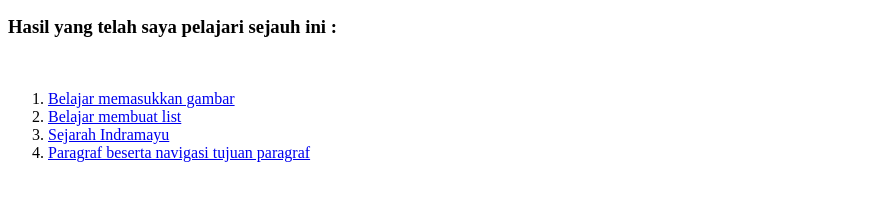
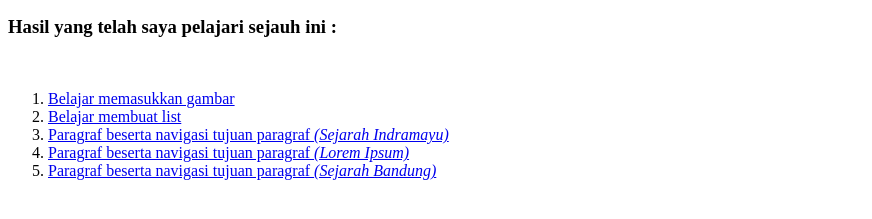
Before and after one commit to RayhanRamadhani/RayhanRamadhani, a plain HTML site: page index.html in a window 1280 px wide. Shown: the part 493-712 px from the top of the page, without its empty margins (0-872 px from the left). Drawn offline with Linux system fonts and the light colour scheme; files whose address does not match are found by name.

Commit message:
Update and rename index[1].html to index.html

```diff
--- a/index[1].html
+++ b/index.html
@@ -15,7 +15,8 @@
   <ol>
     <li><a href="/belajarmemasukkangambar/gambar.html">Belajar memasukkan gambar</a></li>
     <li><a href="/belajarlist/list.html">Belajar membuat list</a></li>
-    <li><a href="/indramayu/indramayu.html">Sejarah Indramayu</a></li>
-    <li><a href="/loremipsum/loremipsum.html">Paragraf beserta navigasi tujuan paragraf</a></li>
+    <li><a href="/indramayu/indramayu.html">Paragraf beserta navigasi tujuan paragraf <i>(Sejarah Indramayu)</i></a></li>
+    <li><a href="/loremipsum/loremipsum.html">Paragraf beserta navigasi tujuan paragraf <i>(Lorem Ipsum)</i></a></li>
+    <li><a href="/bandung/bandung.hmtl">Paragraf beserta navigasi tujuan paragraf <i>(Sejarah Bandung)</i></a></li>
   </ol>
 </body>
```
